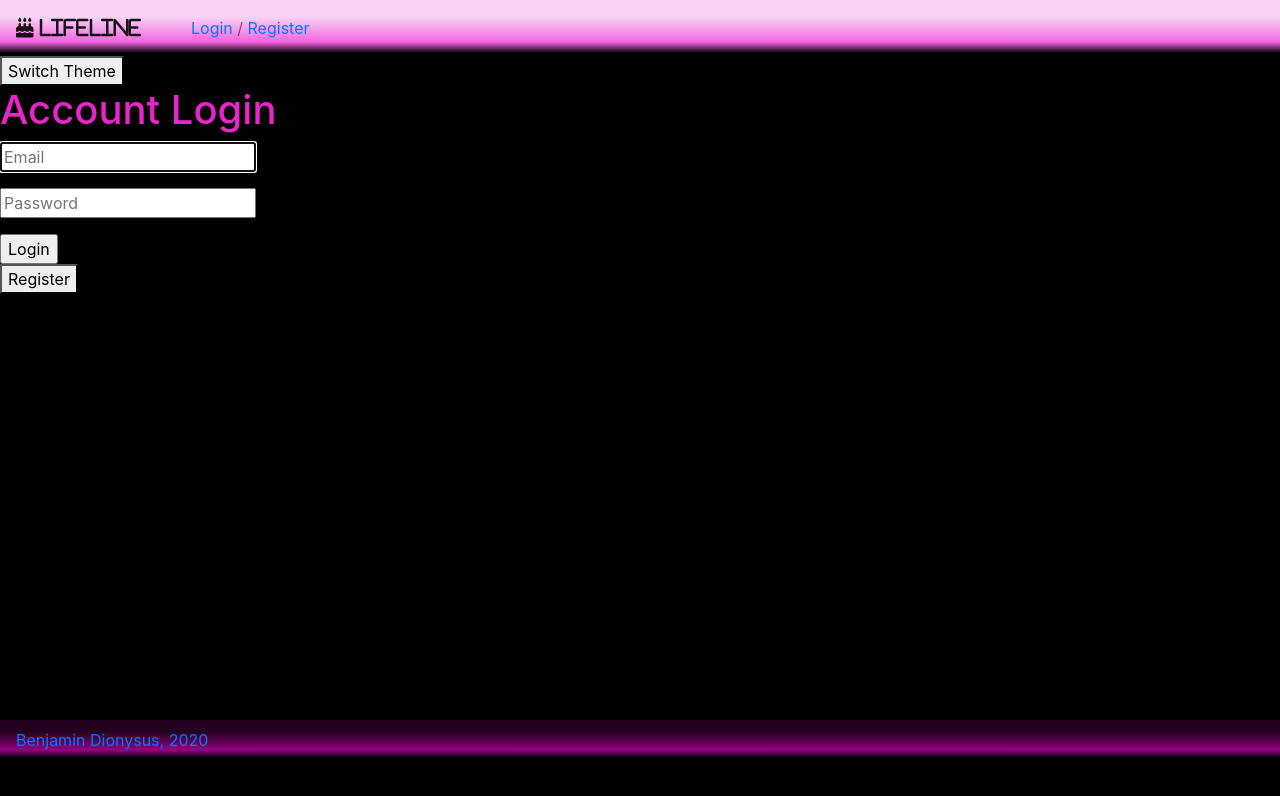
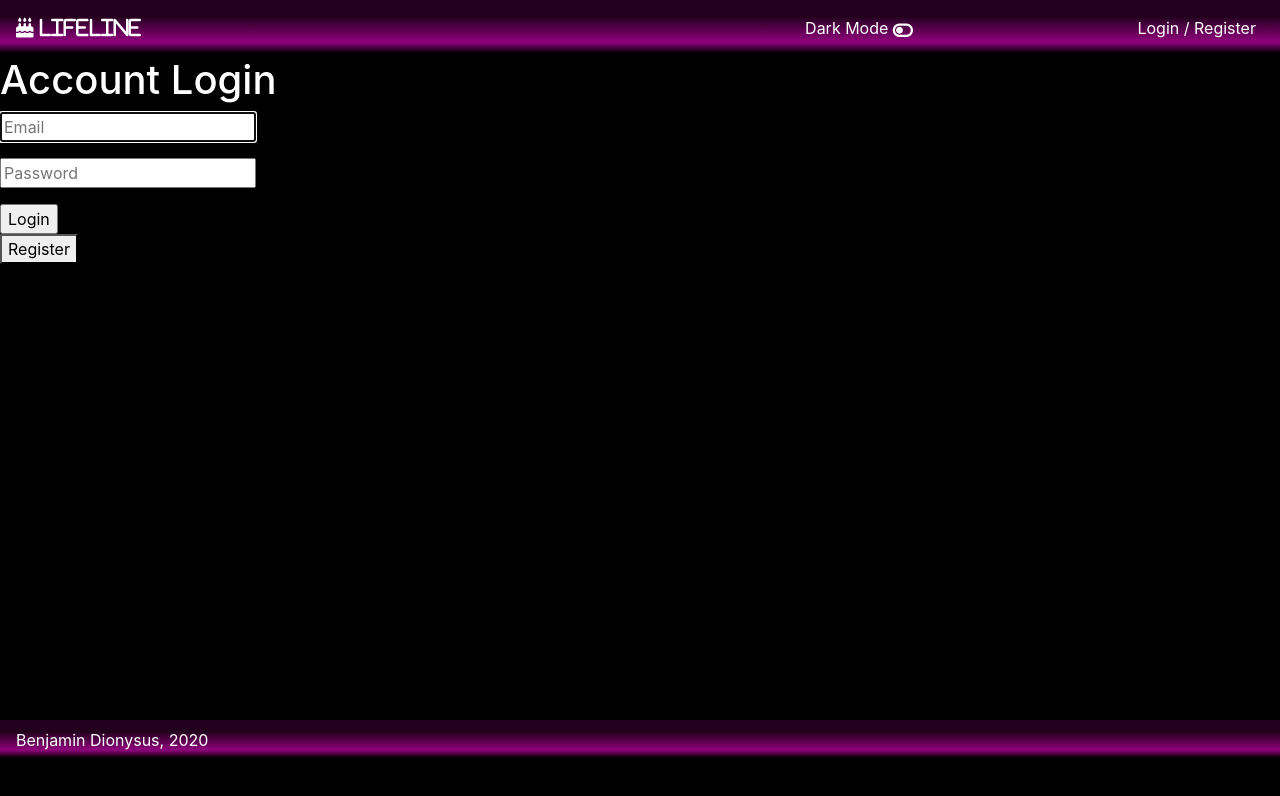
Before and after one commit to B-Dionysus/lifeline, a React (Create React App) app in the folder client/: page /login in a window 1280 px wide. Shown: the top 796 px of the page. Built offline with nearby package versions, Linux system fonts and the light colour scheme; no server answers.

Commit message:
dark mode!

```diff
--- a/client/src/App.js
+++ b/client/src/App.js
@@ -52,8 +52,7 @@ function App() {
       <GlobalStyles/>
               <Router>
               <Alert />
-                <NavBar />
-          <button onClick={themeToggler}>Switch Theme</button>
+                <NavBar switchTheme={themeToggler} theme={theme}/>
                   <Route exact path="/" component={Lifeline} />
                   <Route exact path="/register" component={Register} />
                   <Route exact path="/login" component={Login} />
--- a/client/src/components/GlobalStyles.js
+++ b/client/src/components/GlobalStyles.js
@@ -5,6 +5,14 @@ export const GlobalStyles = createGlobalStyle`
     background: ${({ theme }) => theme.body};
     color: ${({ theme }) => theme.text};
     transition: all 0.50s linear;
+  }
+  a{
+    color:${({theme})=>theme.text}
+  }
+  a:hover{
+    // color:${({theme})=>theme.body}
+    text-decoration:none;
+    color:${({theme})=>theme.accent};
   }
   .navbar{
     background: rgb(0,0,0);
@@ -60,4 +68,19 @@ export const GlobalStyles = createGlobalStyle`
   .event{
     border:${({theme})=>theme.event_blockBorder}
   }
+  .fa-toggle-on{
+    position: relative;
+    top: 3px;
+    cursor:pointer;
+    font-size:large;
+    display:${({theme})=>theme.themeOn_display}
+  }
+  .fa-toggle-off{
+    position: relative;
+    top: 3px;
+    margin-top:1vh;
+    cursor:pointer;
+    font-size:large;
+    display:${({theme})=>theme.themeOff_display}
+  }
   `
--- a/client/src/components/NavBar.js
+++ b/client/src/components/NavBar.js
@@ -1,7 +1,7 @@
 import React, { useContext, useEffect } from "react";
 import AuthContext from "../context/auth/authContext";
 import { Link } from "react-router-dom";
-export default function NavBar(){
+export default function NavBar(props){
     const authContext = useContext(AuthContext);
 
     const { user } = authContext;
@@ -12,13 +12,16 @@ export default function NavBar(){
 
 
     return(
-    <nav className="navbar navbar-expand-lg navbar-light bg-light">
+    <nav className="navbar navbar-expand-lg justify-content-between">
     <Link to="/"><span className="navbar-brand"><i className="fas fa-birthday-cake"> Lifeline</i></span></Link>
     <div className="navbar-nav">
        <span className="nav-item nav-link">{!user ? "" : user.name} </span>
     </div>
     <div className="navbar-nav">
         {user && (<span className="nav-item nav-link"><Link to="admin">Edit Events</Link></span>)}
+    </div>
+    <div className="navbar-nav">
+        <span className="theme-toggle" onClick={props.switchTheme}>{props.theme==="light" ? "Light Mode" : "Dark Mode"} <i className="fas fa-toggle-off"/><i className="fas fa-toggle-on"/></span>
     </div>
     <div className="navbar-nav">
         {!user ?
--- a/client/src/components/Themes.js
+++ b/client/src/components/Themes.js
@@ -2,6 +2,7 @@
 export const lightTheme = {
     text: '#000',
     body:"#FFF",
+    accent:"blue",
     event_border:"1px solid black;",
     event_shadow:"0 0px 0px 0px;",
     nav_back:"linear-gradient(0deg, rgba(0,0,0,1) 5%, rgba(0,0,0,.05) 5%, rgba(255,255,255,1) 90%);",
@@ -18,10 +19,17 @@ export const lightTheme = {
     event_blockBorder:"1px solid black;",
     eventHeader_back:"#999",
     input_formField:"#FFF",
+    themeDot_left:"3%;",
+    themeToggle_left:".5em;",
+    themeToggle_right:".75em;",
+    themeOff_display: "none",
+    themeOn_display:"inline",
+
 }
 export const darkTheme = {
     body: '#000',
     text: '#FFF',
+    accent:"#E924C8",
     nav_back:"linear-gradient(0deg, rgba(0,0,0,1) 5%, rgba(241,0,209,.6) 25%, rgba(241,0,209,.15) 70%);",
     event_shadow:"0 0px 10px 4px #e924c8;",
     event_border:"0px solid black;",
@@ -37,6 +45,8 @@ export const darkTheme = {
     event_listBack:"#000",
     event_listBorder:"1px solid #660759",
     event_blockBorder:"1px solid #660759",
-    eventHeader_back:"#555",
-    input_formField:"#222",
+    eventHeader_back:"#555;",
+    input_formField:"#222;",
+    themeOn_display: "none",
+    themeOff_display:"inline",
 }
--- a/client/src/css/App.css
+++ b/client/src/css/App.css
@@ -1,5 +1,4 @@
 div{
-    /* border:1px solid purple; */
     position:relative;
 }
 .main{
@@ -9,18 +8,5 @@ div{
     position:relative;
     bottom:0px;
     height:5vh;
-
     background: linear-gradient(180deg, rgba(0,0,0,1) 18%, rgba(241,0,209,1) 20%, rgba(255,255,255,1) 38%);
 }
-.main-admin{
-    /* background-image: url("../img/wallpaper.webp");
-    background-size: 25%; */
-}
-/* .navbar{
-    background: rgb(0,0,0);
-background: linear-gradient(0deg, rgba(0,0,0,1) 18%, rgba(241,0,209,1) 20%, rgba(255,255,255,1) 38%);
-} */
-
-.login-form h1{
-    color:#e924c8;
-}
--- a/client/src/css/events.css
+++ b/client/src/css/events.css
@@ -3,13 +3,13 @@
     height:100%;
 }
 .events{
-    padding-top:10px;
+    padding-top:0px;
 }
 .event-block{
-    background-size: 13%;
     margin-top:10px;
     border-radius: .35em;
     cursor:pointer;
+    top:40px;
 }
 .event-title{
     position: absolute;
@@ -20,9 +20,6 @@
 .short{
     margin-left:10px;
 }
-
-/* Admin */
-
 .event-list{
     height: 550px;
     overflow-y:auto;
@@ -53,10 +50,8 @@
 }
 .date-block{
     position:absolute;
-    display:inline;
-    height:50px;
     width:max-content;
-    top:-16px;
+    top:23px;
 }
 .description{
     position: absolute;
@@ -64,11 +59,11 @@
     top: 6vh;
     left: 50vw;
     height: 27vh;
-    overflow-y:auto;
     display:none;
 }
 .desc-box-header{
     text-align:right;
+    height:3vh;
 }
 .fas{
     margin-right:.5em;
@@ -79,7 +74,7 @@
 #desc-box-body{
     padding:.1em;
     position: absolute;
-    height: 100%;
+    height: 24vh;
+    padding-bottom:25px;
     overflow-y:auto;
-
 }
```
